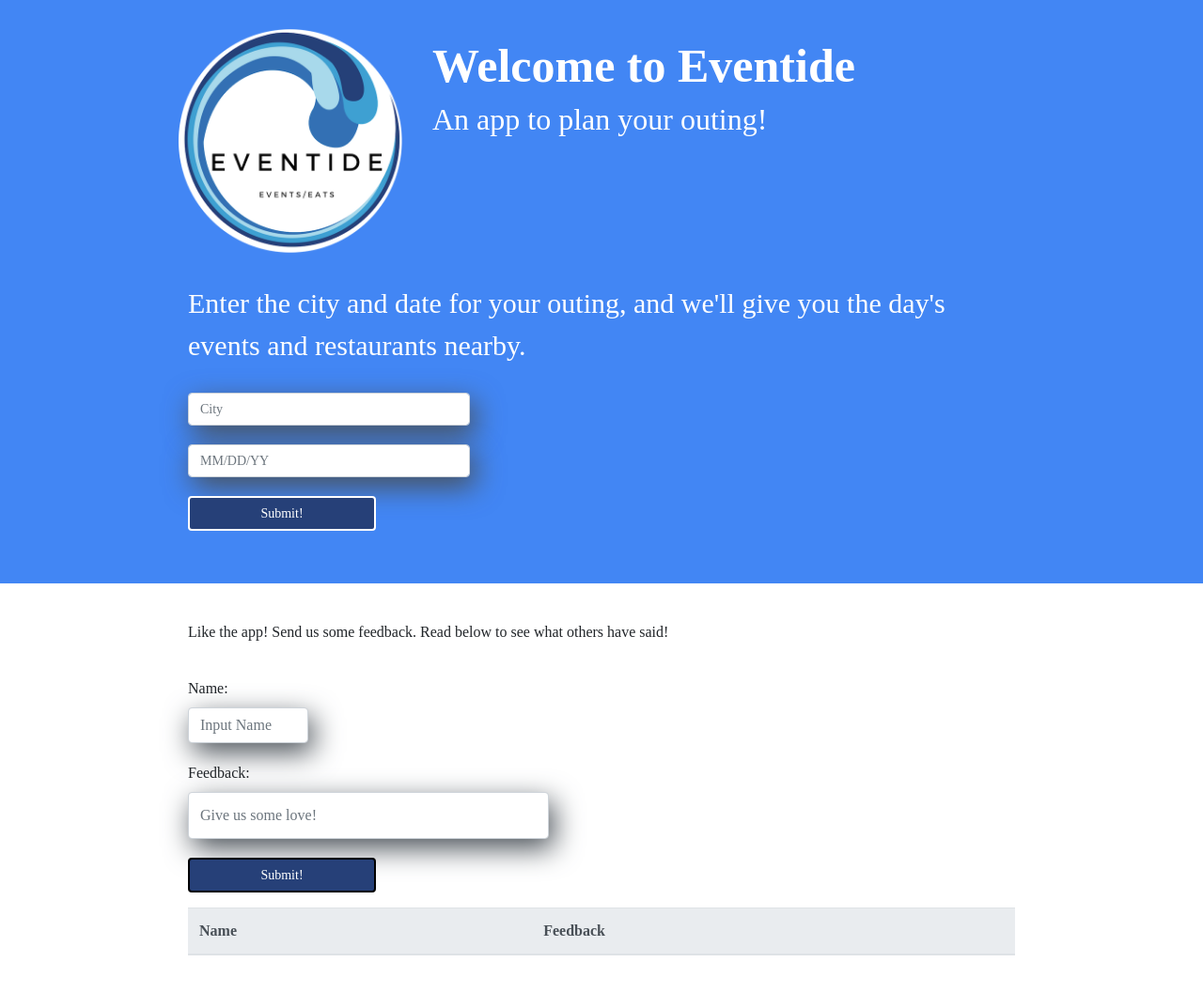
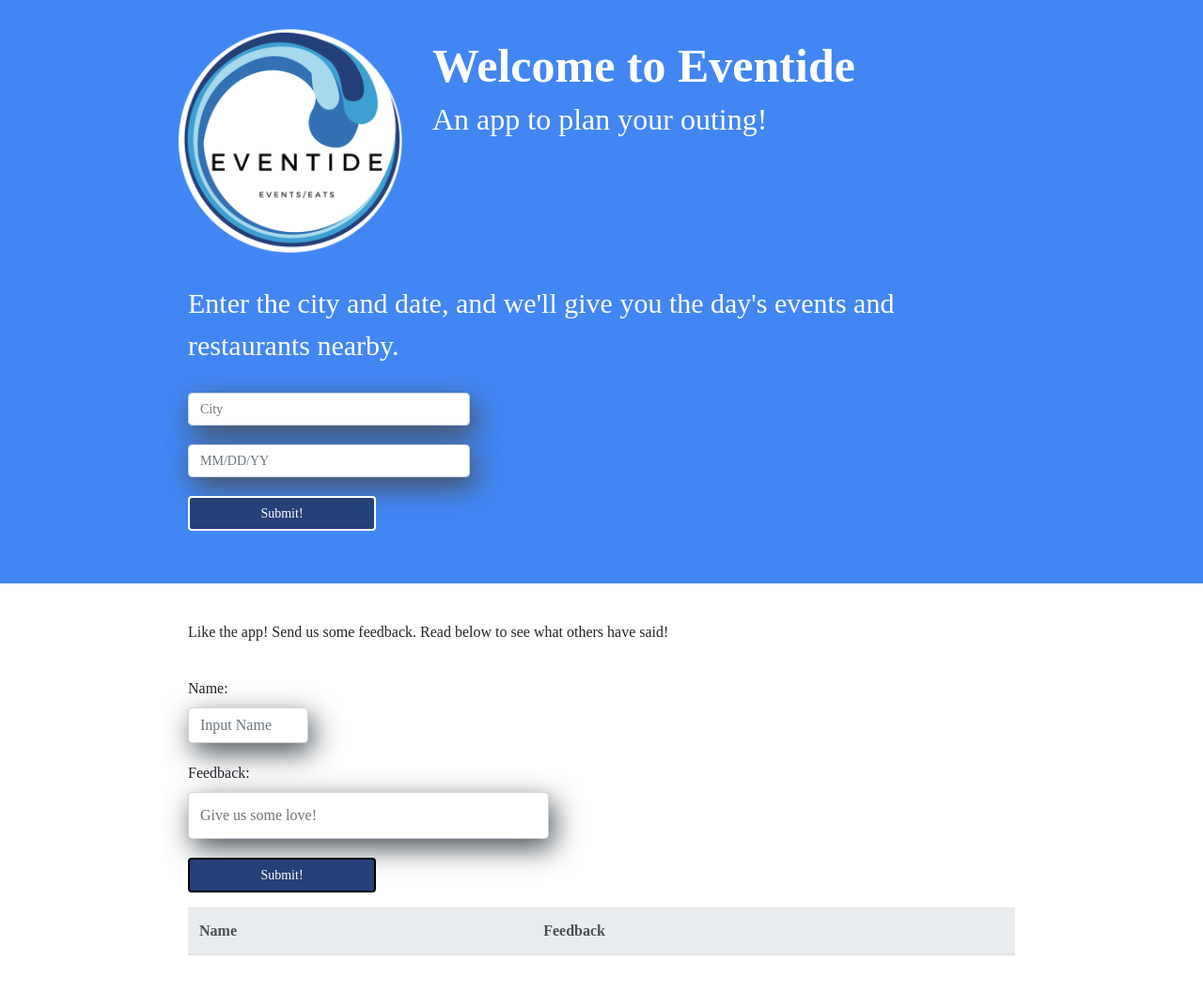
Before and after one commit to MattRubbelke/Eventide, a plain HTML site: page index.html in a window 1280 px wide. Shown: the whole page at 94% size. Drawn offline with nearby package versions, Linux system fonts and the light colour scheme; no server answers; a web font is replaced by a local one.

Commit message:
Update index.html

```diff
--- a/index.html
+++ b/index.html
@@ -31,7 +31,7 @@
                 <div id="selections_row">
                     <form>
                         <div class="form-group" id="input-form">
-                            <label for="inputLocationAndDate">Enter the city and date for your outing, and we'll give you the day's events and restaurants nearby.</label>
+                            <label for="inputLocationAndDate">Enter the city and date, and we'll give you the day's events and restaurants nearby.</label>
                             <input type="text" class="form-control" id="citypicker" placeholder="City">
                             <input type="text" class="form-control" id="datepicker" placeholder="MM/DD/YY">
                             <button class="btn btn-primary" type="submit" id="submit" value="Submit">Submit!</button>
```
